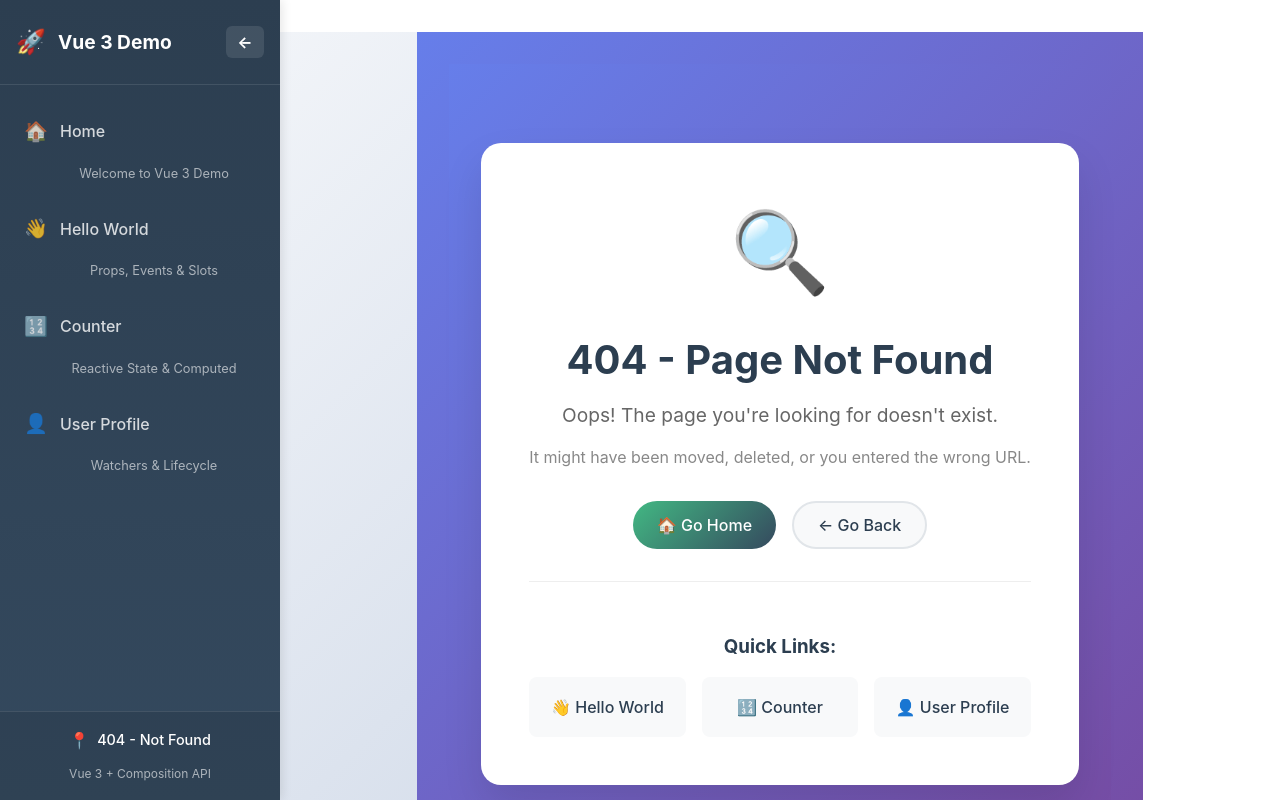
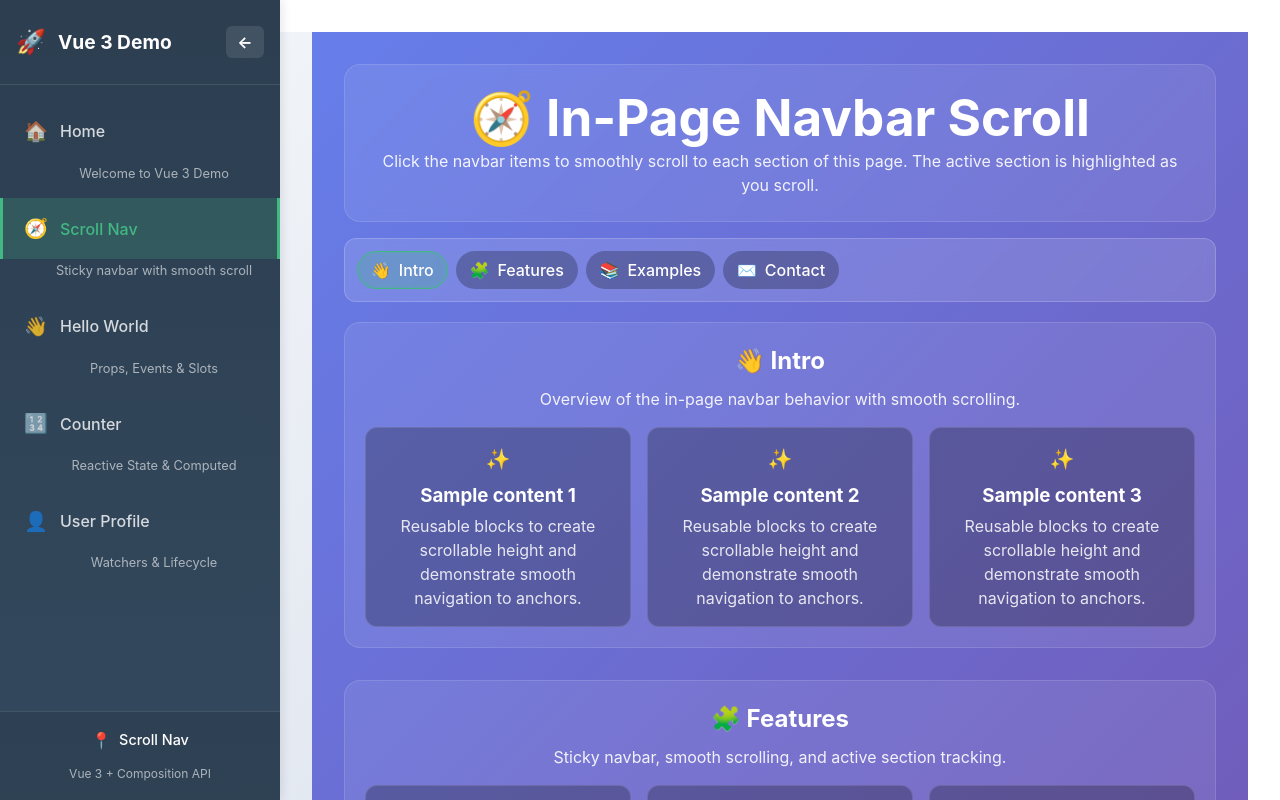
Before and after one commit to dawnofknight/learn-vue-completed, a Vue app: page /scroll-demo in a window 1280 px wide. Shown: the top 800 px of the page. Built offline with nearby package versions, Linux system fonts and the light colour scheme.

Commit message:
feat(scroll): add ScrollNav demo page with sticky navbar and smooth in-page scrolling\n\n- New view: src/views/ScrollNavPage.vue\n- Router: add /scroll-demo route with meta for sidebar\n- Smooth scroll + active-section highlight via IntersectionObserver

```diff
--- a/src/router/index.js
+++ b/src/router/index.js
@@ -3,6 +3,7 @@ import Home from '../views/Home.vue'
 import HelloWorldPage from '../views/HelloWorldPage.vue'
 import CounterPage from '../views/CounterPage.vue'
 import UserProfilePage from '../views/UserProfilePage.vue'
+import ScrollNavPage from '../views/ScrollNavPage.vue'
 
 const routes = [
   {
@@ -13,6 +14,16 @@ const routes = [
       title: 'Home',
       icon: '🏠',
       description: 'Welcome to Vue 3 Demo'
+    }
+  },
+  {
+    path: '/scroll-demo',
+    name: 'ScrollNavDemo',
+    component: ScrollNavPage,
+    meta: {
+      title: 'Scroll Nav',
+      icon: '🧭',
+      description: 'Sticky navbar with smooth scroll'
     }
   },
   {
--- /dev/null
+++ b/src/views/ScrollNavPage.vue
@@ -0,0 +1,217 @@
+<template>
+  <div class="scroll-demo">
+    <div class="page-header">
+      <h1>🧭 In-Page Navbar Scroll</h1>
+      <p class="page-description">
+        Click the navbar items to smoothly scroll to each section of this page.
+        The active section is highlighted as you scroll.
+      </p>
+    </div>
+
+    <nav class="local-navbar" role="navigation" aria-label="Section navigation">
+      <button
+        v-for="item in sections"
+        :key="item.id"
+        class="nav-chip"
+        :class="{ active: activeSection === item.id }"
+        @click="scrollToSection(item.id)"
+      >
+        <span class="chip-icon">{{ item.icon }}</span>
+        <span class="chip-text">{{ item.label }}</span>
+      </button>
+    </nav>
+
+    <div class="sections">
+      <section
+        v-for="item in sections"
+        :key="item.id"
+        :id="item.id"
+        class="section"
+        :aria-labelledby="`${item.id}-title`"
+      >
+        <h2 :id="`${item.id}-title`" class="section-title">{{ item.icon }} {{ item.label }}</h2>
+        <p class="section-text">{{ item.description }}</p>
+
+        <div class="card-grid">
+          <div class="card" v-for="n in 3" :key="`${item.id}-${n}`">
+            <div class="card-icon">✨</div>
+            <h3 class="card-title">Sample content {{ n }}</h3>
+            <p class="card-desc">Reusable blocks to create scrollable height and demonstrate smooth navigation to anchors.</p>
+          </div>
+        </div>
+      </section>
+    </div>
+  </div>
+
+</template>
+
+<script setup>
+import { ref, onMounted, onBeforeUnmount } from 'vue'
+
+const sections = [
+  { id: 'intro',    label: 'Intro',    icon: '👋', description: 'Overview of the in-page navbar behavior with smooth scrolling.' },
+  { id: 'features', label: 'Features', icon: '🧩', description: 'Sticky navbar, smooth scrolling, and active section tracking.' },
+  { id: 'examples', label: 'Examples', icon: '📚', description: 'Practical examples showing how to structure anchor targets.' },
+  { id: 'contact',  label: 'Contact',  icon: '✉️', description: 'A final section as another scroll target for the demo.' }
+]
+
+const activeSection = ref(sections[0].id)
+let observer
+
+const scrollToSection = (id) => {
+  const el = document.getElementById(id)
+  if (!el) return
+  el.scrollIntoView({ behavior: 'smooth', block: 'start' })
+}
+
+onMounted(() => {
+  // Observe sections to highlight active nav item
+  observer = new IntersectionObserver(
+    (entries) => {
+      entries.forEach((entry) => {
+        if (entry.isIntersecting) {
+          activeSection.value = entry.target.id
+        }
+      })
+    },
+    {
+      root: null,
+      threshold: 0.6, // section becomes active when 60% visible
+    }
+  )
+
+  sections.forEach((s) => {
+    const el = document.getElementById(s.id)
+    if (el) observer.observe(el)
+  })
+})
+
+onBeforeUnmount(() => {
+  if (observer) observer.disconnect()
+})
+</script>
+
+<style scoped>
+.scroll-demo {
+  color: #fff;
+}
+
+.page-header {
+  background: rgba(255, 255, 255, 0.08);
+  border: 1px solid rgba(255, 255, 255, 0.12);
+  border-radius: 16px;
+  padding: 1.5rem;
+  margin-bottom: 1rem;
+  backdrop-filter: blur(6px);
+}
+
+.page-header h1 {
+  margin: 0 0 0.25rem 0;
+}
+
+.page-description {
+  margin: 0;
+  opacity: 0.9;
+}
+
+/* Sticky local navbar */
+.local-navbar {
+  position: sticky;
+  top: 0;
+  z-index: 5;
+  display: flex;
+  gap: 0.5rem;
+  flex-wrap: wrap;
+  padding: 0.75rem;
+  margin: 0.75rem 0 1.25rem 0;
+  background: rgba(255, 255, 255, 0.12);
+  border: 1px solid rgba(255, 255, 255, 0.18);
+  border-radius: 12px;
+  backdrop-filter: blur(6px);
+}
+
+.nav-chip {
+  display: inline-flex;
+  align-items: center;
+  gap: 0.5rem;
+  border: 1px solid transparent;
+  background: rgba(0,0,0,0.25);
+  color: #fff;
+  padding: 0.5rem 0.8rem;
+  border-radius: 999px;
+  cursor: pointer;
+  transition: all 0.2s ease;
+}
+
+.nav-chip:hover {
+  background: rgba(0,0,0,0.35);
+}
+
+.nav-chip.active {
+  border-color: #42b883;
+  background: rgba(66, 184, 131, 0.25);
+  box-shadow: 0 0 0 2px rgba(66, 184, 131, 0.15) inset;
+}
+
+.chip-icon {
+  width: 1.25rem;
+  text-align: center;
+}
+
+.sections {
+  display: flex;
+  flex-direction: column;
+  gap: 2rem;
+}
+
+.section {
+  background: rgba(255, 255, 255, 0.08);
+  border: 1px solid rgba(255, 255, 255, 0.12);
+  border-radius: 16px;
+  padding: 1.25rem;
+  /* Offset for sticky navbar height when using scrollIntoView */
+  scroll-margin-top: 72px;
+}
+
+.section-title {
+  margin: 0 0 0.5rem 0;
+}
+
+.section-text {
+  margin: 0 0 1rem 0;
+  opacity: 0.9;
+}
+
+.card-grid {
+  display: grid;
+  grid-template-columns: repeat(auto-fill, minmax(220px, 1fr));
+  gap: 1rem;
+}
+
+.card {
+  background: rgba(0, 0, 0, 0.25);
+  border: 1px solid rgba(255, 255, 255, 0.12);
+  border-radius: 12px;
+  padding: 1rem;
+}
+
+.card-icon {
+  font-size: 1.25rem;
+}
+
+.card-title {
+  margin: 0.5rem 0 0.25rem 0;
+}
+
+.card-desc {
+  margin: 0;
+  opacity: 0.85;
+}
+
+/* Small screens */
+@media (max-width: 768px) {
+  .local-navbar {
+    top: 0;
+  }
+}
+</style>
```
